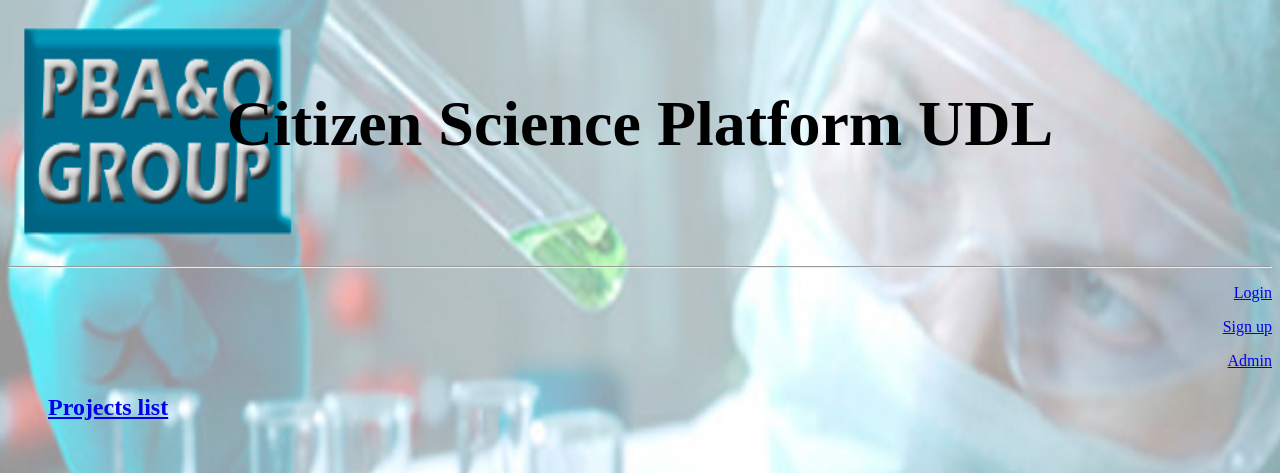
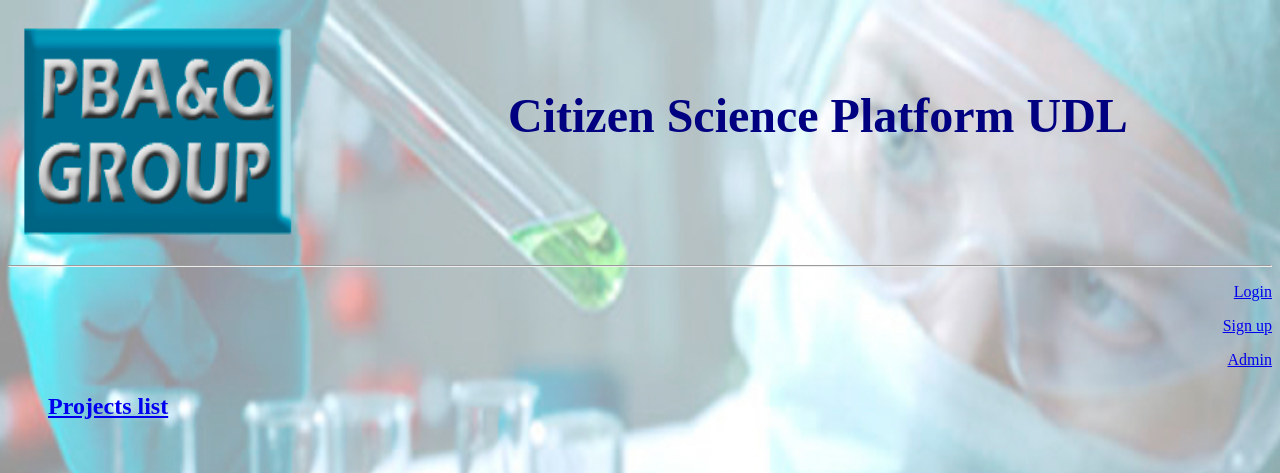
Before and after one commit to jcemeli94/csp, a Django app: page / in a window 1280 px wide. Shown: the top 473 px of the page. Run offline with Django 3.2, Linux system fonts and the light colour scheme; parts of the project's set-up code (start-up, migrations or seed data) failed here and were passed over.

Commit message:
JORGE: Cambios visuales en HTML y stylesheet

```diff
--- a/cspapp/static/css/cspapp.css
+++ b/cspapp/static/css/cspapp.css
@@ -1,6 +1,11 @@
 
 
-     h1 { font-size: 4em }
+     h1 {
+         color: navy;
+         font-size: 3em;
+         padding-top: 80px;
+         padding-left: 500px;
+         padding-bottom: 90px;}
 
     body {
     background:url("images/PBA&Q_Group_wall_paper_02.jpg") no-repeat center center fixed;
--- a/cspapp/templates/cspapp/principal.html
+++ b/cspapp/templates/cspapp/principal.html
@@ -1,20 +1,19 @@
 
 {% load staticfiles %}
 
+<head>
 <link rel="stylesheet" type="text/css" href="{% static 'css/cspapp.css' %}" />
+</head>
 
 <!DOCTYPE html>
 <html lang="en">
 <body>
     <meta charset="UTF-8">
-    <br>
-    <br>
+
     <title>Principal</title>
-    <h1 align="center"> Citizen Science Platform UDL</h1>
-    <br>
-    <br>
-    <br>
+    <h1> Citizen Science Platform UDL</h1>
     <hr>
+
     {% block header %}
     {% if user.username %}
         <p style="text-align: right;">You are logged as: <b>{{ user.username }} </b>| <a href="{% url 'logout' %}?next={{request.path}}">logout</a></p>
```
Also changed, not shown: cspapp/templates/cspapp/base.html (+2 -6 lines), db.sqlite3.
